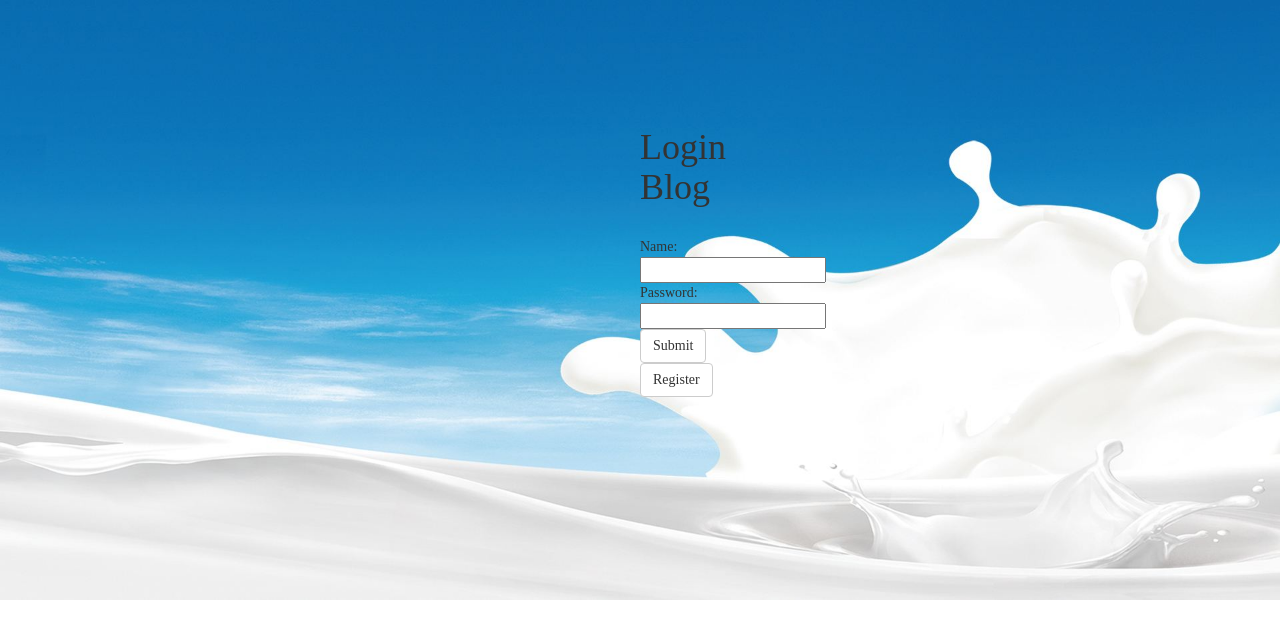
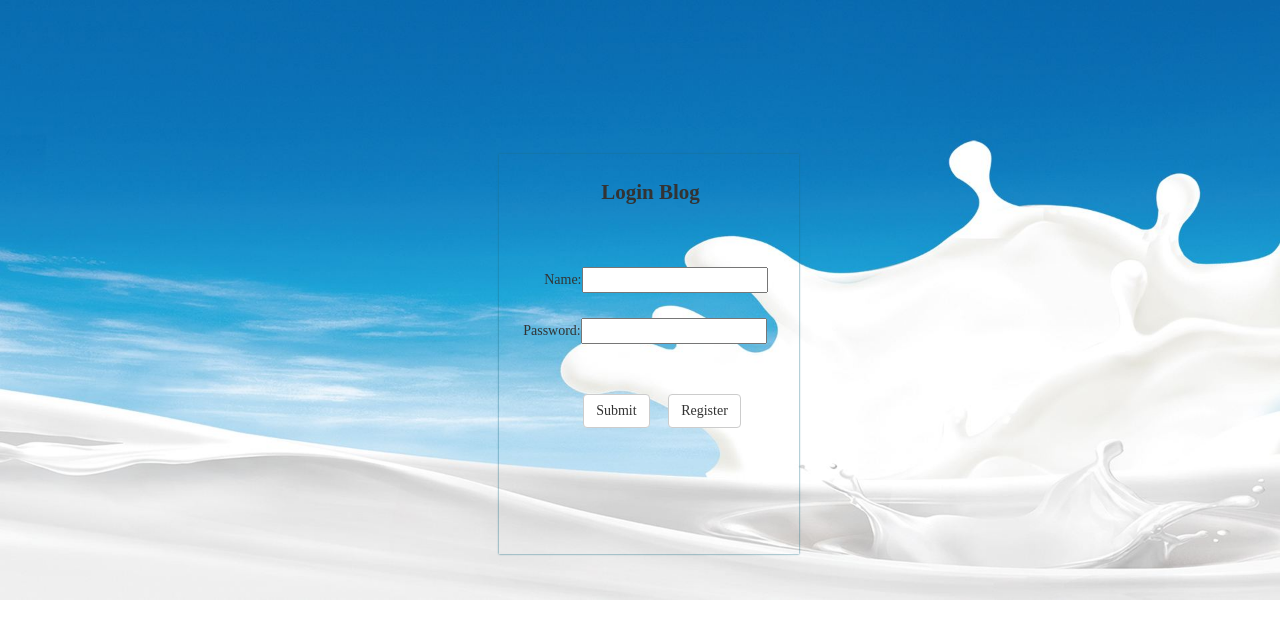
Before and after one commit to poochai1111/Python_MyBlog, a Django app: page / in a window 1280 px wide. Shown: the top 639 px of the page. Run offline with Django 3.2, Linux system fonts and the light colour scheme; some libraries are stand-ins or nearby versions.

Commit message:
login register html end

```diff
--- a/MyBlog/urls.py
+++ b/MyBlog/urls.py
@@ -21,6 +21,7 @@ from TestModel.testdb import test
 
 urlpatterns = [
     path('admin/', admin.site.urls),
+    path('login/', view.default),
     path('', view.default),
     path('register/', view.register),
     path('test/', test),
--- a/static/css/login.css
+++ b/static/css/login.css
@@ -4,10 +4,31 @@ body {
     background-size: 100%;
     height: 100%;
 }
+#login{
+    margin-top: 12%;
+    margin-left: 39%;
+    height: 400px;
+    width: 300px;
+    box-shadow: 0 0 2px #1b6d85;
+}
+.loginTitle{
+    margin-left: 34%;
+    margin-top: 23px;
+    font-size:21px;
+}
+.name{
+    margin-top: 55px;
+    margin-left: 15%;
+}
+.password{
+    margin-top: 5px;
+    margin-left: 8%;
+}
+.functionButton{
+    margin-top: 30px;
+    margin-left: 28%;
+}
 
-form {
-    vertical-align: middle;
-    margin-left: 50%;
-    margin-right: 40%;
-    margin-top: 10%;
+#loginRegister{
+    margin-left: 15px;
 }
--- a/templates/dashboard.html
+++ b/templates/dashboard.html
@@ -5,18 +5,27 @@
     <meta name="viewport" content="width=device-width, initial-scale=1.0" charset="UTF-8">
     <link rel="stylesheet" href="{% static 'bootstrap3/css/bootstrap.min.css' %}">
     <link rel="stylesheet" href="{% static 'css/login.css' %}">
+    <link rel="shortcut icon" href="{% static 'icon/home.ico' %}" type="img/x-ico"/>
     <script src="{% static 'jquery3/jquery-3.3.1.min.js' %}"></script>
     <script src="{% static 'bootstrap3/js/bootstrap.min.js' %}"></script>
     <title>Login</title>
 </head>
 <body>
-<form action="/register" method="get">
-    {% csrf_token %}
-    <h1>Login Blog</h1><br/>
-    Name:<input type="text" id="name">
-    Password:<input type="password" id="password"><br/>
-    <input type="submit" class="btn btn-default" value="Submit">
-    <input type="submit" class="btn btn-default" value="Register">
-</form>
+<div id="login">
+    <form action="/register" method="get">
+        {% csrf_token %}
+        <label class="loginTitle">Login Blog</label><br/>
+        <div class="name">
+            Name:<input type="text" id="name"><br/><br/>
+        </div>
+        <div class="password">
+            Password:<input type="password" id="password"><br/><br/>
+        </div>
+        <div class="functionButton">
+            <input type="submit" class="btn btn-default" value="Submit" id="submit">
+            <input type="submit" class="btn btn-default" value="Register" id="loginRegister">
+        </div>
+    </form>
+</div>
 </body>
 </html>
```
Also changed, not shown: MyBlog/util/dbUtil.py (added, +28 -0 lines), static/css/register.css (+35 -0 lines), templates/Register.html (+18 -48 lines).
